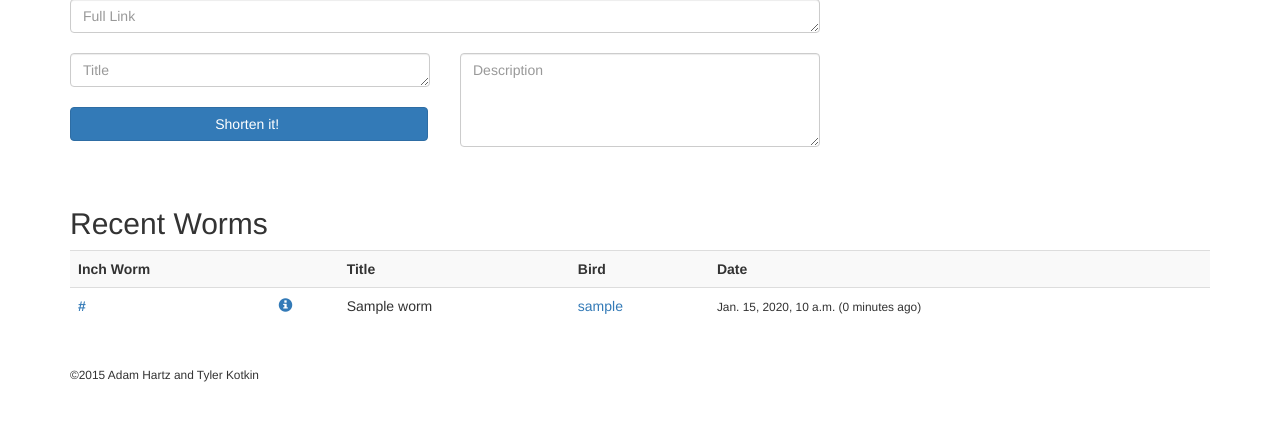
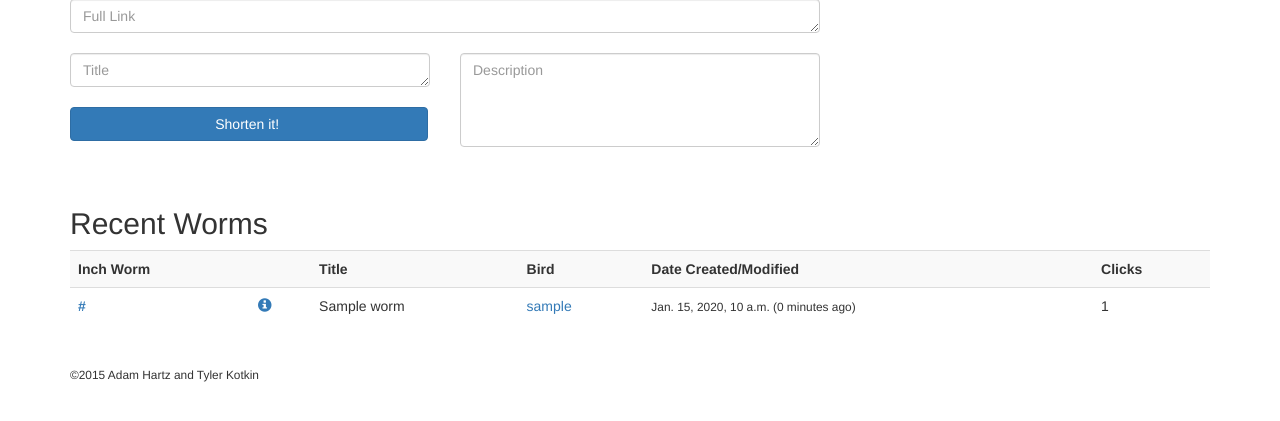
Before and after one commit to ahartz1/urly-bird, a Django app: page / in a window 1280 px wide. Shown: the part 73-494 px from the top of the page. Run offline with Django 3.2, Linux system fonts and the light colour scheme; tables that the repository leaves empty hold one stand-in row (values such as "Sample post"); some libraries are stand-ins or nearby versions.

Commit message:
Add function to update clicks for each worm

```diff
--- a/urlybird/bookmarks/templates/bookmarks/recent_worms.html
+++ b/urlybird/bookmarks/templates/bookmarks/recent_worms.html
@@ -12,7 +12,8 @@
   <th></th>
   <th>Title</th>
   <th>Bird</th>
-  <th>Date</th>
+  <th>Date Created/Modified</th>
+  <th>Clicks</th>
 </tr>
 {% for worm in worms %}
   <tr>
@@ -25,6 +26,7 @@
       <td>anonymous</td>
     {% endif %}
     <td><small>{{ worm.timestamp }} ({{ worm.timestamp | timesince }} ago)</small></td>
+    <td>{{ worm.numclicks }}</td>
   </tr>
 {% endfor %}
 </table>
```
Also changed, not shown: urlybird/bookmarks/management/commands/updatenumclicks.py (added, +11 -0 lines).
